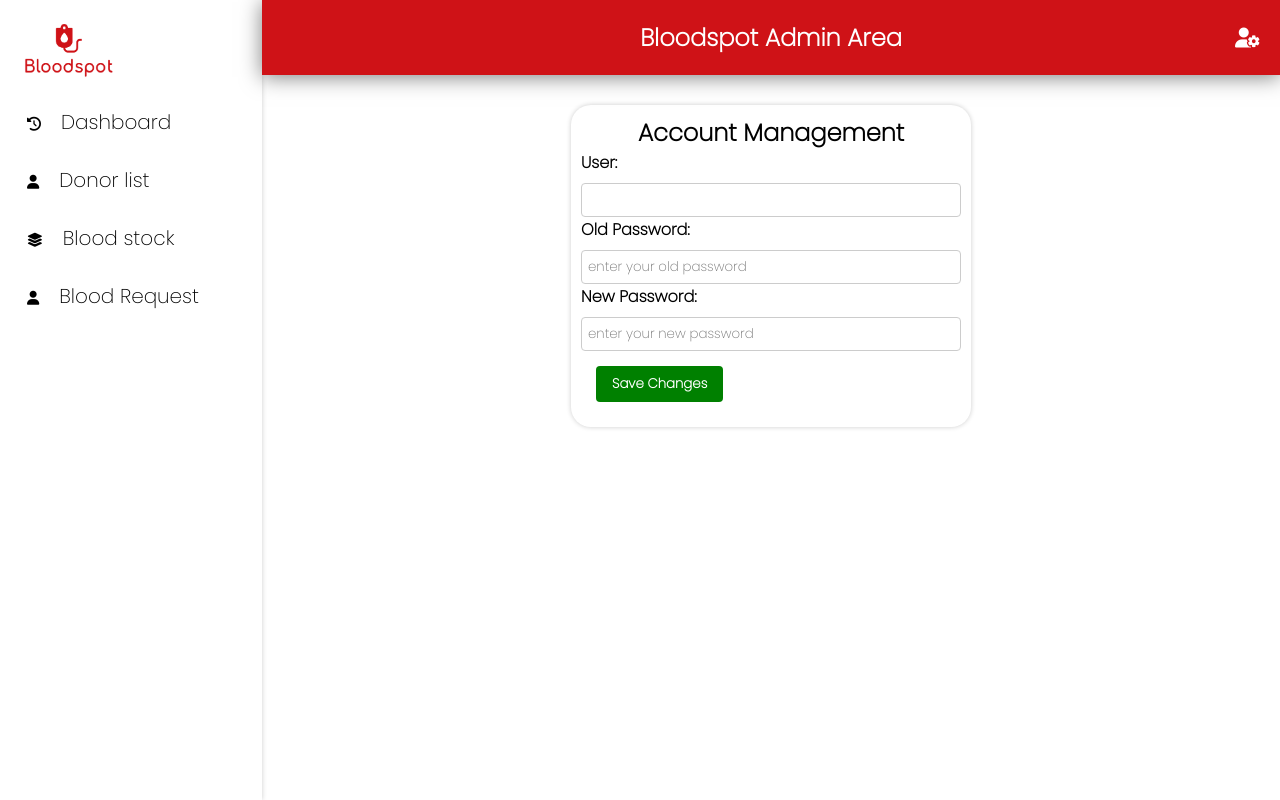
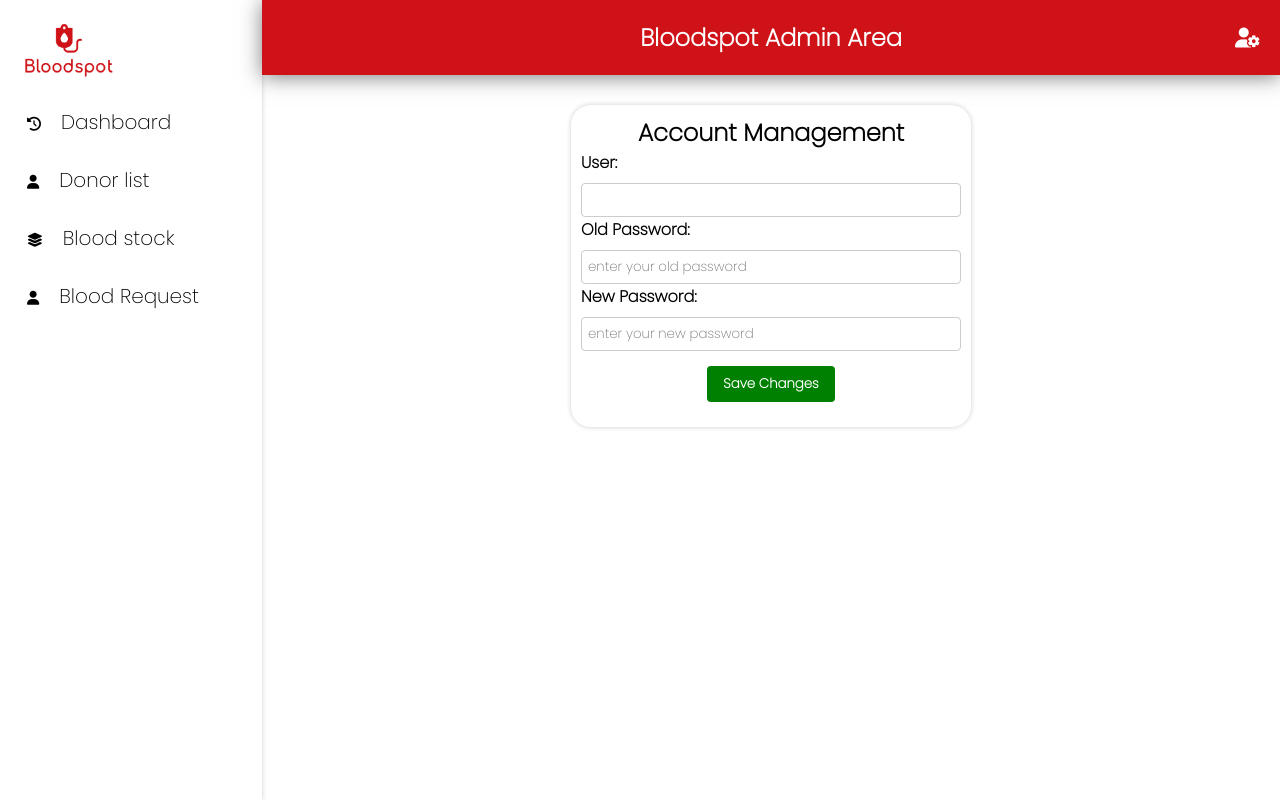
Before and after one commit to Dinanath99/Bloodspot, a PHP site: page /admin/adminsetting.php in a window 1280 px wide. Run offline with PHP 8.4, Linux system fonts and the light colour scheme; the visitor is signed in with stand-in values (Sample User, id 1); data that the repository does not hold is empty.

Commit message:
button aligned into center

```diff
--- a/admin/adminsetting.php
+++ b/admin/adminsetting.php
@@ -7,7 +7,7 @@ $stmt->bindParam(':id', $id);
 $stmt->execute();
 $user = $stmt->fetch(PDO::FETCH_ASSOC);
 
-if ($_SERVER['REQUEST_METHOD'] == 'POST'){
+if ($_SERVER['REQUEST_METHOD'] == 'POST') {
     $name = $_POST['name'];
     $oldPassword = $_POST['old_password'];
     $password = $_POST['password'];
@@ -18,7 +18,7 @@ if ($_SERVER['REQUEST_METHOD'] == 'POST'){
         $stmt->bindParam(':name', $name);
         $stmt->bindParam(':password', $password);
         $stmt->bindParam(':id', $id);
-        if($stmt->execute()){
+        if ($stmt->execute()) {
             $success = 1;
         }
     } else {
@@ -88,7 +88,7 @@ if ($_SERVER['REQUEST_METHOD'] == 'POST'){
         .btn-group {
             margin: 15px;
             display: flex;
-        justify-content: space-between;
+            justify-content: center;
             align-items: center;
         }
 
@@ -103,6 +103,7 @@ if ($_SERVER['REQUEST_METHOD'] == 'POST'){
 
         #saveBtn {
             background-color: green;
+            text-align: center;
         }
 
         .btn-group button:hover {
@@ -126,7 +127,6 @@ if ($_SERVER['REQUEST_METHOD'] == 'POST'){
             font-weight: bold;
             font-size: 16px;
         }
-
     </style>
 </head>
 
@@ -181,13 +181,15 @@ if ($_SERVER['REQUEST_METHOD'] == 'POST'){
                     <?php if (isset($success) && $success == 1): ?>
                         <div class="success">Password updated successfully!</div>
                     <?php elseif (isset($invalid)): ?>
-                       <div class="invalid"><?php echo $invalid; ?></div>
+                        <div class="invalid">
+                            <?php echo $invalid; ?>
+                        </div>
                     <?php endif; ?>
 
 
                     <div class="form-group">
                         <label for="name">User:</label>
-                        <input type="text" id="name" name="name" value="<?php echo $user['username'] ?>"readonly>
+                        <input type="text" id="name" name="name" value="<?php echo $user['username'] ?>" readonly>
                     </div>
 
                     <div class="form-group">
```
Lines whose indentation alone changed are shown as unchanged.
